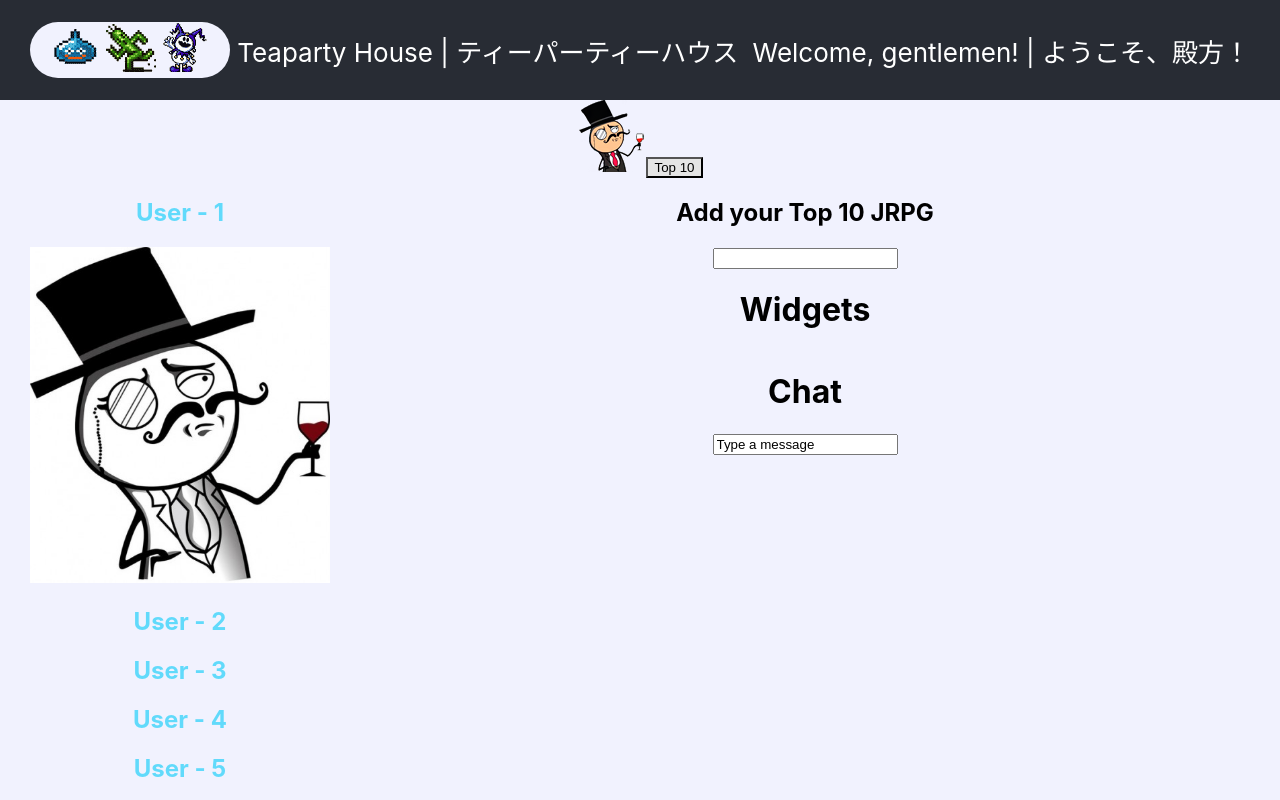
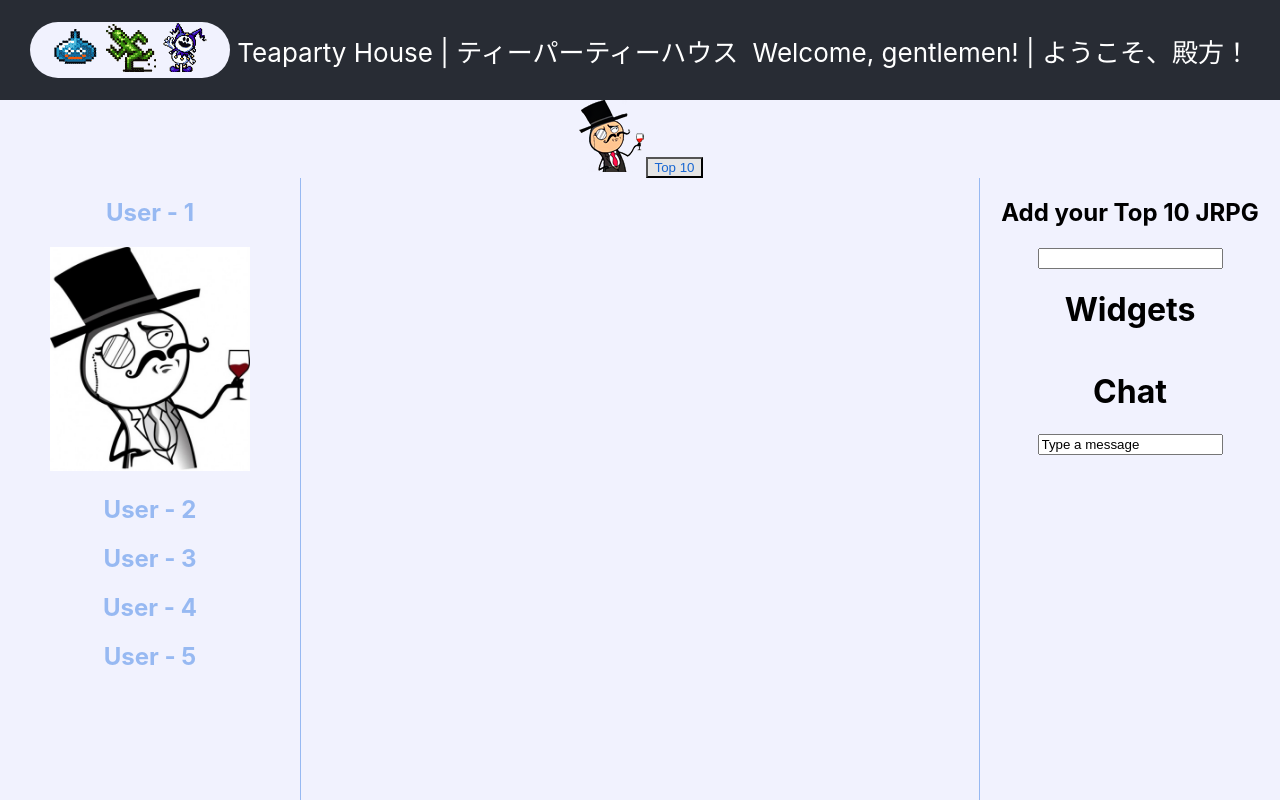
Before and after one commit to Johnny-Oleg/Teaparty-House, a React (Create React App) app: page / in a window 1280 px wide. Shown: the top 800 px of the page. Built offline with nearby package versions, Linux system fonts and the light colour scheme.

Commit message:
added scroll for top10 + minor style

```diff
--- a/package.json
+++ b/package.json
@@ -10,6 +10,7 @@
     "prop-types": "^15.7.2",
     "react": "^17.0.1",
     "react-dom": "^17.0.1",
+    "react-flip-move": "^3.0.4",
     "react-scripts": "4.0.1",
     "react-tilt": "^0.1.4",
     "web-vitals": "^0.2.4"
--- a/src/App.css
+++ b/src/App.css
@@ -1,5 +1,6 @@
 .App {
-  height: 100vh;
+  height: auto; /*??*/
+  /* display: flex; */
   text-align: center;
   background-color: #F1F2FE;
 }
@@ -31,6 +32,7 @@
 
 .App-link {
   color: #61dafb;
+  /* color: #ACA1C5; */
 }
 
 .logo {
@@ -42,20 +44,30 @@
 
 .main {
   display: flex;
+  height: 100vh;
   justify-content: space-between;
+  /* overflow-y: scroll; */
   /* align-items: center; */
-  margin: 0 auto;
+  /* margin: 0 auto; */
+}
+
+.main::-webkit-scrollbar {
+    display: none;
 }
 
 .sidebar {
+  width: 300px;
   display: flex;
   flex-direction: column;
   align-items: center;
-  margin: 0 auto;
+  border-left: 1px solid #97B9F2;
+  /* position: fixed; */
+  /* margin: 0 auto; */
 }
 
 button {
   background-color: #E5E5E5;
+  color: #1967D2;
 }
 
 ul, li {
--- a/src/App.js
+++ b/src/App.js
@@ -2,7 +2,7 @@ import React, { useState, useEffect } from 'react';
 //import axios from 'axios';
 
 import data from './database/users.json';
-import UserList from './components/UsersList/UsersList';
+import UserList from './components/UserList/UserList';
 import Form from './components/Form/Form';
 import UsersOnline from './components/UsersOnline/UsersOnline';
 import Widgets from './components/Widgets/Widgets';
--- a/src/components/User/User.jsx
+++ b/src/components/User/User.jsx
@@ -5,7 +5,7 @@ import Jrpg from '../Jrpg/Jrpg';
 const User = ({ name, avatar, id, top }) => {
     //console.log(id);
     return (
-        <>
+        <div style={{borderBottom: '10px solid #1967D2'}}>
             <li style={{color: 'black', fontSize: '24px'}}>{name}</li>
             <img
                 src={process.env.PUBLIC_URL + avatar}
@@ -15,7 +15,7 @@ const User = ({ name, avatar, id, top }) => {
             <ul>
                 {top.map(jrpg => <Jrpg key={jrpg.id} {...jrpg} />)}
             </ul>
-        </>
+        </div>
     )
 };
 
--- a/src/components/UsersList/UsersList.jsx
+++ b/src/components/UserList/UserList.jsx
@@ -1,14 +1,16 @@
 import React from 'react';
+// import FlipMove from 'react-flip-move';
 
 import User from '../User/User';
+import './userlist.css';
 
-const UsersList = ({ users }) => {
+const UserList = ({ users }) => {
     console.log(users);
     return (
-        <div>
+        <div className="user__list">
             {users.map((item, index) => <User key={item.id} {...item} />)}
         </div>
     )
 }
 
-export default UsersList;
+export default UserList;
--- /dev/null
+++ b/src/components/UserList/userlist.css
@@ -0,0 +1,12 @@
+.user__list {
+    /* width: 600px; */
+    flex: 0.4;
+    min-width: fit-content;
+    overflow-y: scroll;
+    /* display: flex;
+    align-items: flex-start; */
+}
+
+.user__list::-webkit-scrollbar {
+    display: none;
+}
--- a/src/components/UsersOnline/UsersOnline.jsx
+++ b/src/components/UsersOnline/UsersOnline.jsx
@@ -1,14 +1,16 @@
 import React from 'react';
+
+import './usersonline.css';
 
 const UsersOnline = () => {
     return (
-        <div style={{paddingLeft: "30px"}}>
-            <h2 style={{color: '#61dafb'}}>User - 1</h2>
-            <img style={{width: '300px', height: 'auto'}} src="./images/user-demo.jpg" alt="user"/>
-            <h2 style={{color: '#61dafb'}}>User - 2</h2>
-            <h2 style={{color: '#61dafb'}}>User - 3</h2>
-            <h2 style={{color: '#61dafb'}}>User - 4</h2>
-            <h2 style={{color: '#61dafb'}}>User - 5</h2>
+        <div className="users__online">
+            <h2 className="users__online-name">User - 1</h2>
+            <img className="users__online-img" src="./images/user-demo.jpg" alt="user"/>
+            <h2 className="users__online-name">User - 2</h2>
+            <h2 className="users__online-name">User - 3</h2>
+            <h2 className="users__online-name">User - 4</h2>
+            <h2 className="users__online-name">User - 5</h2>
         </div>
     )
 };
--- /dev/null
+++ b/src/components/UsersOnline/usersonline.css
@@ -0,0 +1,14 @@
+.users__online {
+    width: 300px;
+    border-right: 1px solid #97B9F2;
+    /* padding-left: 30px; */
+}
+
+.users__online-name {
+    color: #97B9F2; /*'#61dafb*/
+}
+
+.users__online-img {
+    width: 200px;
+    height: auto;
+}
```
Also changed, not shown: src/components/UsersList/userlist.css (deleted), src/components/UsersOnline/useronline.css (deleted), 2 other files (tests, documents, lock files or other folders).
